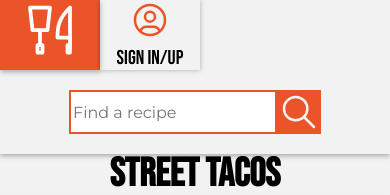
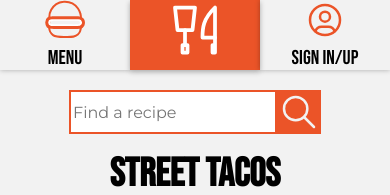
Before and after one commit to popeaj/recipe, a plain HTML site: page index.html in a window 390 px wide. Shown: the top 195 px of the page. Drawn offline with Linux system fonts and the light colour scheme.

Commit message:
Update style.css

```diff
--- a/style.css
+++ b/style.css
@@ -332,7 +332,7 @@ footer {
 
 
 /* Styles for screens 768px or less */
-@media screen and (max-width: 768px){
+@media screen and (min-width: 414px) and (max-width: 768px){
   body {
     width: 100%;
   }
@@ -618,17 +618,6 @@ footer {
       .hidehamburger{
         display: none;
       }
-
-
-
-
-
-
-
-
-
-
-
 }
           /* Styles for screens 414px or less */
           @media screen and (max-width: 414px){
@@ -770,6 +759,9 @@ footer {
                 .hidenav {
                   display: none;
                 }
+                .hidehamburger{
+                  display: inline;
+                }
                 .tool{
                   background-color:#eb5428;
                 }
@@ -782,7 +774,7 @@ footer {
                   order: -1;
                 }
                 .tool {
-                  width: 50%;
+                  width: 500px;
                   box-shadow: 0px 2px 5px rgba(0, 0, 0, 0.3)
                 }
 
@@ -827,9 +819,11 @@ footer {
                   .topnav li{
                       font-size: 20px;
                       font-family: 'Bebas Neue', cursive;
+                      width: 50%;
                   }
                   .below{
                       display: block;
+                      margin: 0;
                   }
                   .topnavwidth{
                       width: 25%;
```
